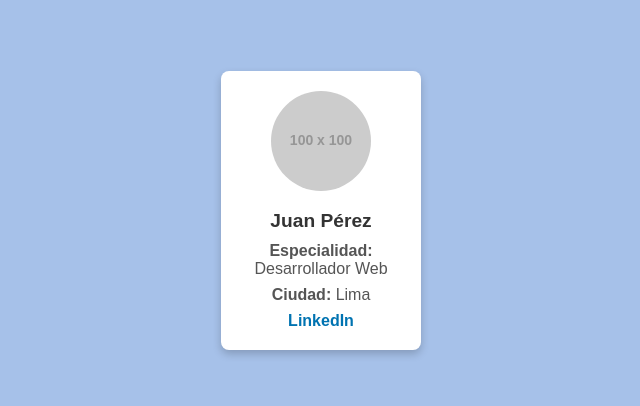
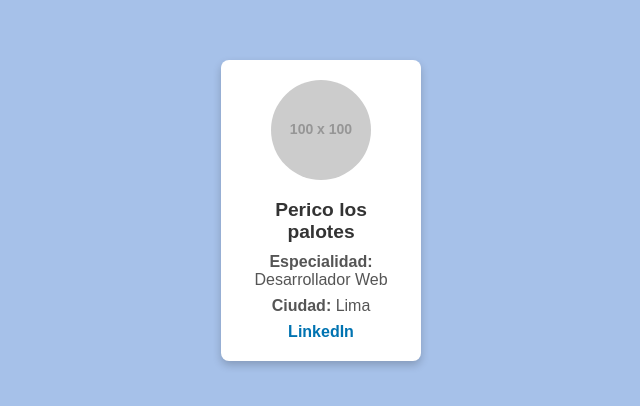
Before and after one commit to cocoPaiva/sistemas, a plain HTML site: page index.html in a window 1280 px wide. Shown: the part 190-596 px from the top of the page, without its empty margins (319-959 px from the left). Drawn offline with Linux system fonts and the light colour scheme; placeholder pictures from the web are drawn by us.

Commit message:
home | nombre correcto

```diff
--- a/index.html
+++ b/index.html
@@ -11,7 +11,7 @@
     <!-- Persona 1 -->
     <div class="card">
       <img src="https://via.placeholder.com/100" alt="Avatar de Juan Pérez" class="avatar">
-      <h2>Juan Pérez </h2>
+      <h2>Perico los palotes </h2>
       <p><strong>Especialidad:</strong> Desarrollador Web</p>
       <p><strong>Ciudad:</strong> Lima</p>
       <a href="https://www.linkedin.com/in/juanperez" target="_blank">LinkedIn</a>
```
